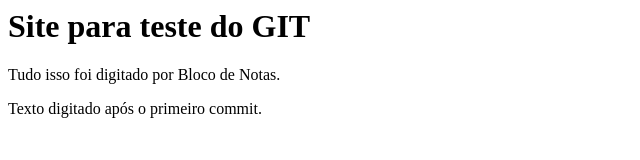
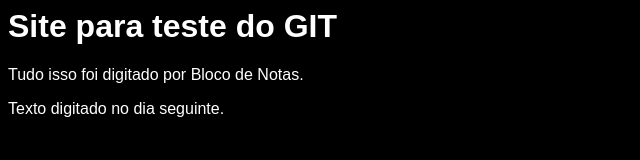
Before and after one commit to imcamilaalmeida/TesteGitComandos, a plain HTML site: page index.html in a window 1280 px wide. Shown: the whole page, without its empty margins (0-640 px from the left). Drawn offline with Linux system fonts and the light colour scheme.

Commit message:
Terceiro commit

```diff
--- a/index.html
+++ b/index.html
@@ -3,10 +3,17 @@
 	<head>
 		<meta charset="UTF-8">
 		<title>SITE TESTE GIT</title>
+		<style>
+			body {
+			background-color: black;
+			color: white;
+			font-family: Adobe Hebrew, sans-serif;
+			}
+		</style>
 	</head>
 	<body>
 		<h1>Site para teste do GIT</h1>
 		<p>Tudo isso foi digitado por Bloco de Notas.</p>
-		<p> Texto digitado após o primeiro commit.</p>
+		<p> Texto digitado no dia seguinte.</p>
 	</body>
 </html>
```
